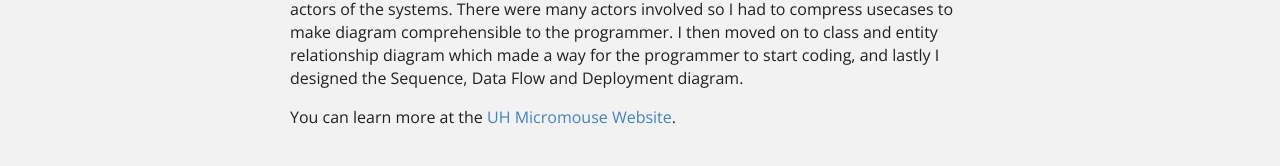
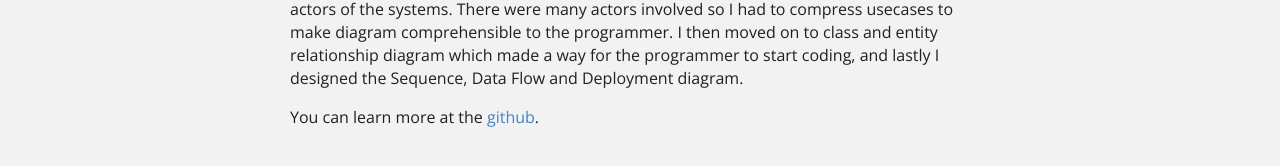
Before and after one commit to mikangabo/mikangabo.github.io, a Jekyll site: the page built from projects/covid-19.md, in a window 1280 px wide. Shown: the part 614-780 px from the top of the page. Built offline with Jekyll 4.4.1, drawn with Linux system fonts in a browser that asks for light colours.

Commit message:
Update covid-19.md

```diff
--- a/projects/covid-19.md
+++ b/projects/covid-19.md
@@ -29,4 +29,4 @@
 There were many actors involved so I had to compress usecases to make diagram comprehensible to the programmer. I then moved on to class and entity relationship diagram which made a way for the programmer to start coding, and lastly I designed the Sequence, Data Flow and Deployment diagram.
 
 
-You can learn more at the [UH Micromouse Website](http://www-ee.eng.hawaii.edu/~mmouse/about.html).
+You can learn more at the [github](https://github.com/mikangabo/covid-19-management-system/blob/main/README.md).
```
